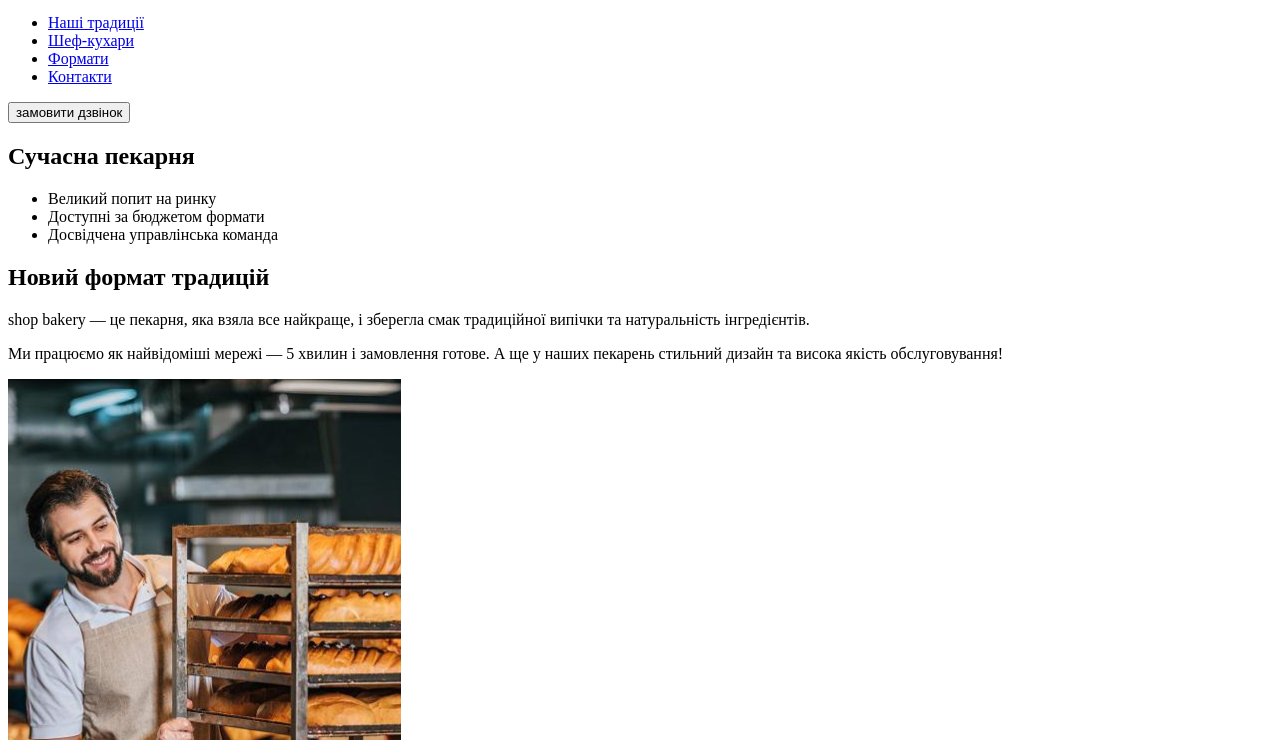
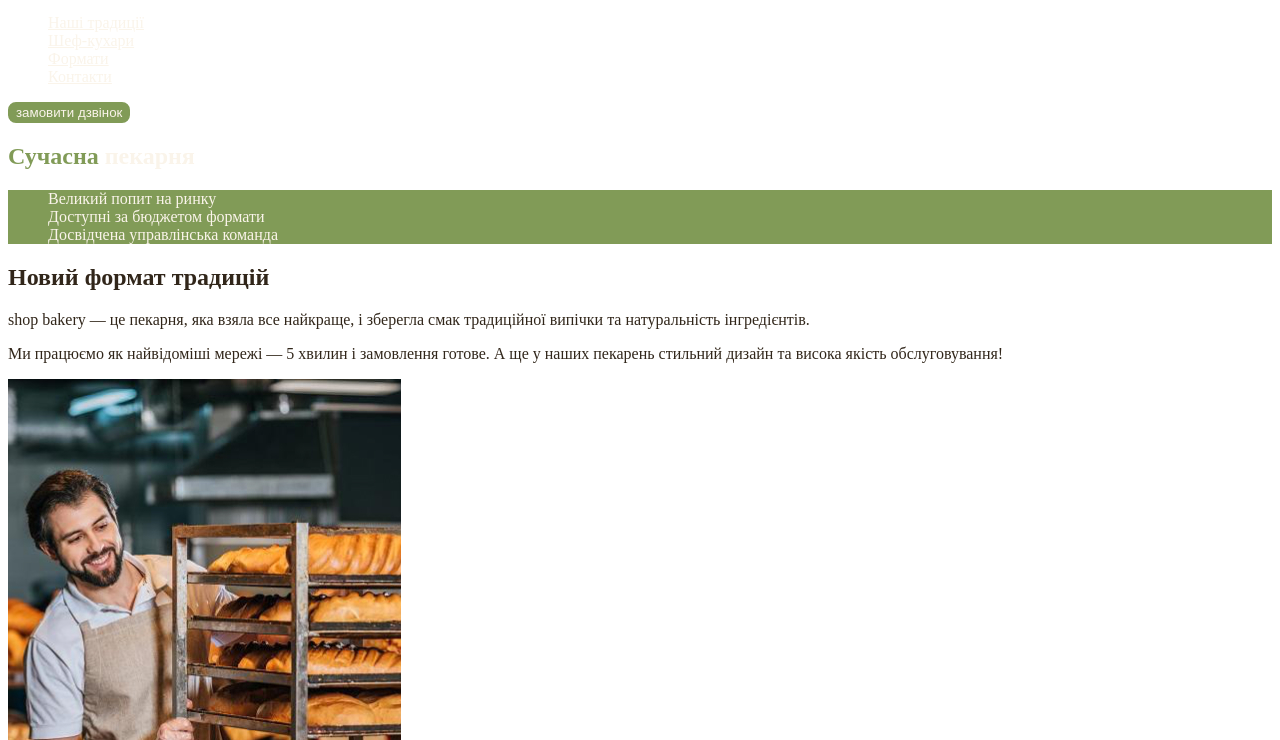
Before and after one commit to imarkoffedu/genius_space, a plain HTML site: page index.html in a window 1280 px wide. Shown: the part 60-800 px from the top of the page. Drawn offline with Linux system fonts and the light colour scheme.

Commit message:
Add styles.css and css variables

```diff
--- /dev/null
+++ b/css/style.css
@@ -0,0 +1,57 @@
+:root {
+    --color-brand-light: #819b57;
+    --color-brand-dark: #465929;
+    --color-primary-dark: #31261a;
+    --color-primary-light: #faf4ea;
+}
+
+/* Base */
+body {
+    color: var(--color-primary-dark);
+}
+
+ul {
+    list-style-type: none;
+}
+
+/* Button */
+.button {
+    color: var(--color-primary-light);
+    background-color: var(--color-brand-light);
+    border: 2px solid var(--color-brand-light);
+    border-radius: 8px;
+    cursor: pointer;
+}
+
+.button:hover {
+    color: var(--color-brand-dark);
+    background-color: transparent;
+}
+
+/* Link */
+.link {
+    color: var(--color-primary-light);
+}
+
+.link:hover {
+    color: var(--color-brand-light);
+}
+
+/* Hero section */
+.hero-title {
+    color: var(--color-primary-light);
+}
+
+.hero-title .accent {
+    color: var(--color-brand-light);
+}
+
+/* Advantages section */
+.advantages-list {
+    color: var(--color-primary-light);
+    background-color: var(--color-brand-light);
+}
+
+.section-title .accent {
+    color: var(--color-brand-dark);
+}
--- a/index.html
+++ b/index.html
@@ -4,31 +4,32 @@
     <meta charset="UTF-8">
     <meta name="viewport" content="width=device-width, initial-scale=1.0">
     <title>Сучасна пекарня</title>
+    <link rel="stylesheet" href="./css/style.css">
 </head>
 <body>
     <header>
         <nav>
             <a href="./"><img src="./images/logo.svg" alt="Логотип сучасної пекарні"></a>
             <ul>
-                <li><a href="#tradition-section">Наші традиції</a></li>
-                <li><a href="#chef-section">Шеф-кухари</a></li>
-                <li><a href="#formats-section">Формати</a></li>
-                <li><a href="#contacts-section">Контакти</a></li>
+                <li><a class="link" href="#tradition-section">Наші традиції</a></li>
+                <li><a class="link" href="#chef-section">Шеф-кухари</a></li>
+                <li><a class="link" href="#formats-section">Формати</a></li>
+                <li><a class="link" href="#contacts-section">Контакти</a></li>
             </ul>
         </nav>
-        <button type="button">замовити дзвінок</button>
+        <button class="button" type="button">замовити дзвінок</button>
     </header>
     <main>
         <section>
-            <h1>Сучасна пекарня</h1>
+            <h1 class="hero-title"><span class="accent">Сучасна</span> пекарня</h1>
         </section>
         <section id="tradition-section">
-            <ul>
+            <ul class="advantages-list">
                 <li>Великий попит на ринку</li>
                 <li>Доступні за бюджетом формати</li>
                 <li>Досвідчена управлінська команда</li>
             </ul>
-            <h2>Новий формат традицій</h2>
+            <h2 class="section-title">Новий формат традицій</h2>
             <p>
                 <span>shop bakery</span> — це пекарня, яка взяла все найкраще, і зберегла смак
                 традиційної випічки та натуральність інгредієнтів.
@@ -40,7 +41,7 @@
             <img src="./images/baker-man.jpg" alt="Чоловік пекар дивиться на батони із посмішкою">
         </section>
         <section id="chef-section">
-            <h2>Найкращі шеф-кухари</h2>
+            <h2 class="section-title">Найкращі <span class="accent">шеф-кухари</span></h2>
             <ul>
                 <li>
                     <article>
@@ -65,7 +66,7 @@
             </ul>
         </section>
         <section id="formats-section">
-            <h2>Формати</h2>
+            <h2 class="section-title">Формати</h2>
 
             <ul>
                 <li>
@@ -86,7 +87,7 @@
             </ul>
         </section>
         <section id="contacts-section">
-            <h2>Приєднуйтеся до мережі пекарень</h2>
+            <h2 class="section-title">Приєднуйтеся до мережі пекарень</h2>
             <iframe
                 src="https://www.google.com/maps/embed?pb=!1m18!1m12!1m3!1d2540.1640531314047!2d30.491233500000003!3d50.4566697!2m3!1f0!2f0!3f0!3m2!1i1024!2i768!4f13.1!3m3!1m2!1s0x40d4ce637bfe1717%3A0x5370c2254ad1b952!2sSichovykh%20Striltsiv%20St%2C%2054%2C%20Kyiv%2C%2002000!5e0!3m2!1sen!2sua!4v1699191005569!5m2!1sen!2sua"
                 width="603" height="595" style="border:0;" allowfullscreen="" loading="lazy"
```
